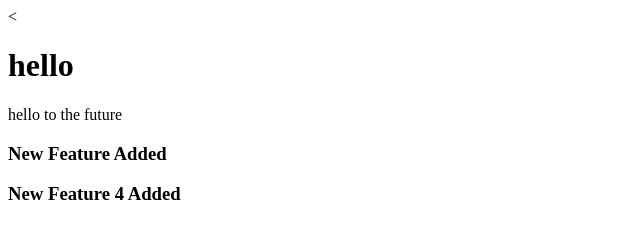
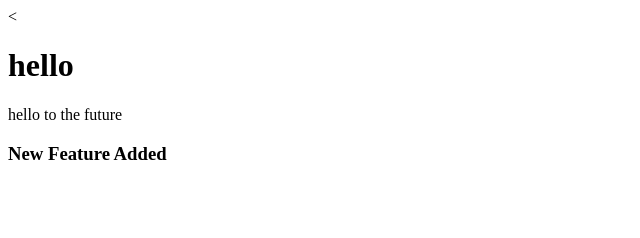
Before and after one commit to iqbalhussainkhan/learning-git, a plain HTML site: page index.html in a window 1280 px wide. Shown: the whole page, without its empty margins (0-640 px from the left). Drawn offline with Linux system fonts and the light colour scheme.

Commit message:
Revert "feature 4 added to child branch"

```diff
--- a/index.html
+++ b/index.html
@@ -10,6 +10,5 @@
     <p>hello to the future</p>
 
     <h3>New Feature Added </h3>
-    <h3>New Feature 4 Added </h3>
   </body>
 </html>
```
